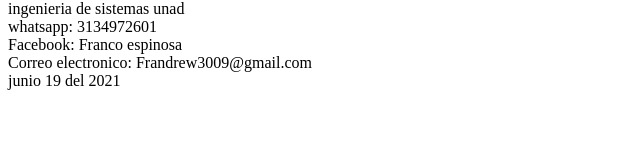
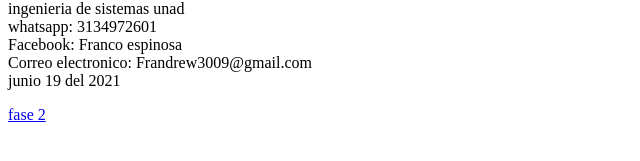
Before and after one commit to francoespinosa20/DSW-FranklinQuimbaya, a plain HTML site: page index.html in a window 1280 px wide. Shown: the part 121-282 px from the top of the page, 0-640 px from the left. Drawn offline with Linux system fonts and the light colour scheme.

Commit message:
complemento
complemento

```diff
--- a/index.html
+++ b/index.html
@@ -19,5 +19,10 @@
     Correo electronico: Frandrew3009@gmail.com <br>
 
     junio 19 del 2021
+    <p>
+
+        <a href="fase 2/desing.html"> fase 2 </a>
+
+
 </body>
 </html>
```
